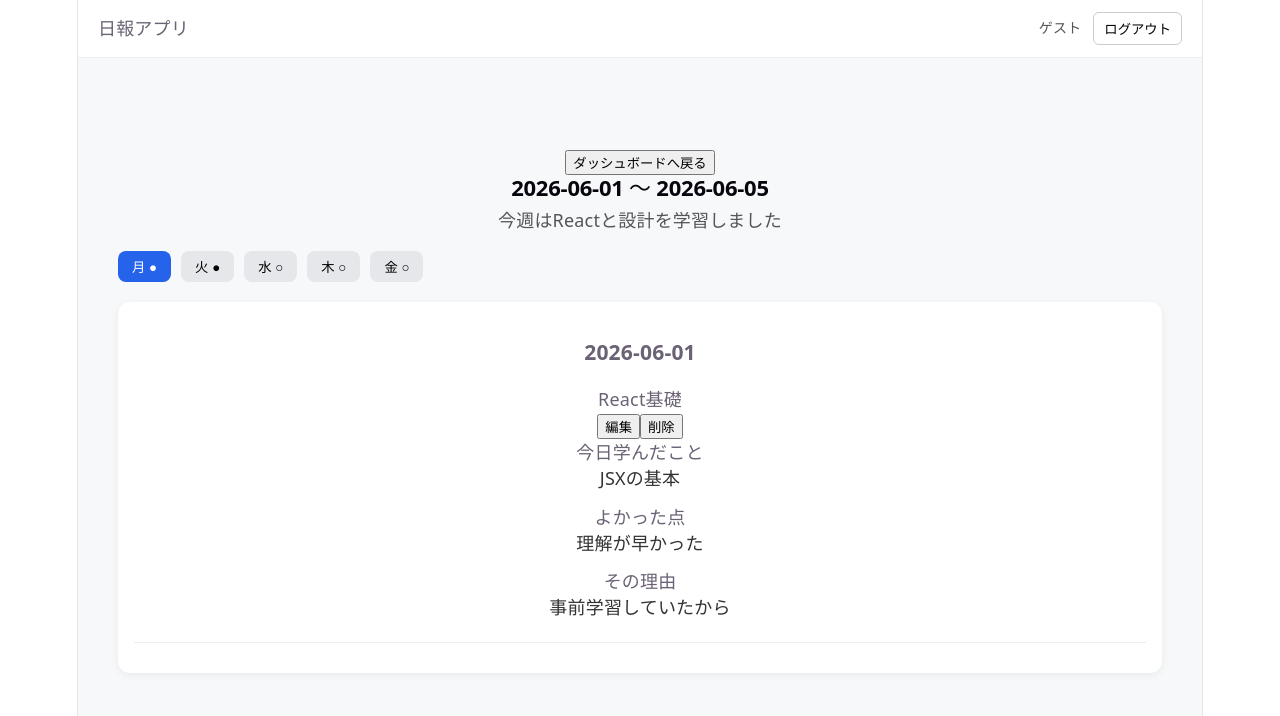
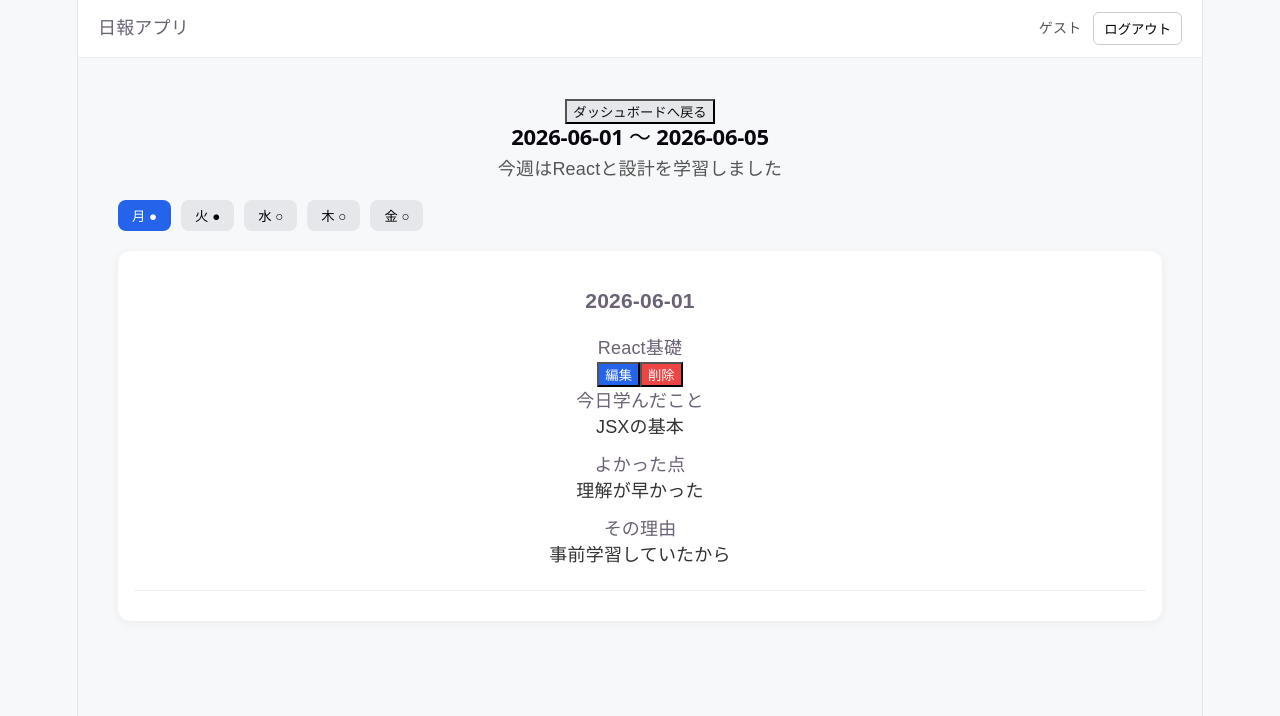
Before and after one commit to tokoMatsubara/Nippo_group7, a React app in the folder frontend/: page /daily-list in a window 1280 px wide. Shown: the top 716 px of the page. Built offline with nearby package versions, Linux system fonts and the light colour scheme; the HTML template or start-up script is replaced by a standard one.

Commit message:
微調整

```diff
--- a/frontend/src/components/Layout.jsx
+++ b/frontend/src/components/Layout.jsx
@@ -1,13 +1,17 @@
+import React from "react";
+import "../styles/common.css";
 import Header from "./Header";
-import "../styles/layout.css";
 
 export default function Layout({ children }) {
     return (
-        <div className="appLayout">
+        <div>
+            {/* 共通ヘッダー */}
             <Header />
-            <main className="appMain">
+
+            {/* 画面本体 */}
+            <div className="page-container">
                 {children}
-            </main>
+            </div>
         </div>
     );
 }
--- a/frontend/src/styles/common.css
+++ b/frontend/src/styles/common.css
@@ -1,73 +1,81 @@
 /* =========================
-   Layout全体
+   Global Reset
 ========================= */
-.appLayout {
+* {
+    box-sizing: border-box;
+}
+
+body {
+    margin: 0;
+    font-family: sans-serif;
     background: #f7f8fa;
+}
+
+/* =========================
+   Layout Base
+========================= */
+.page-container {
+    padding: 20px;
     min-height: 100vh;
 }
 
-/* ヘッダー下のメイン領域 */
-.appMain {
-    padding: 20px;
-    padding-top: 80px;
-    /* Header分の余白 */
-    font-family: sans-serif;
+/* =========================
+   Card（共通）
+========================= */
+.card {
+    background: white;
+    border-radius: 12px;
+    box-shadow: 0 2px 8px rgba(0, 0, 0, 0.08);
+    padding: 16px;
 }
 
 /* =========================
-   カード共通
+   Button（共通）
 ========================= */
-.card {
-    background: white;
-    padding: 16px;
-    border-radius: 12px;
-    box-shadow: 0 2px 8px rgba(0, 0, 0, 0.08);
-}
-
-/* =========================
-   ボタン共通
-========================= */
-
-/* メインボタン（青） */
-.btn-primary {
-    padding: 10px 14px;
-    background: #2563eb;
-    color: white;
+.btn {
+    padding: 8px 14px;
     border: none;
     border-radius: 8px;
     cursor: pointer;
     font-weight: bold;
-    transition: 0.2s;
+}
+
+/* primary */
+.btn-primary {
+    background: #2563eb;
+    color: white;
 }
 
 .btn-primary:hover {
     background: #1d4ed8;
 }
 
-/* 危険ボタン（赤） */
+/* danger */
 .btn-danger {
-    padding: 8px 12px;
     background: #ef4444;
     color: white;
-    border: none;
-    border-radius: 8px;
-    cursor: pointer;
-    transition: 0.2s;
 }
 
 .btn-danger:hover {
     background: #dc2626;
 }
 
-/* サブボタン（グレー） */
+/* secondary */
 .btn-secondary {
-    padding: 8px 12px;
     background: #e5e7eb;
-    border: none;
-    border-radius: 8px;
-    cursor: pointer;
+    color: #111;
 }
 
 .btn-secondary:hover {
     background: #d1d5db;
 }
+
+/* =========================
+   Header Layout
+========================= */
+.header {
+    display: flex;
+    justify-content: space-between;
+    align-items: center;
+    margin-bottom: 20px;
+}
```
